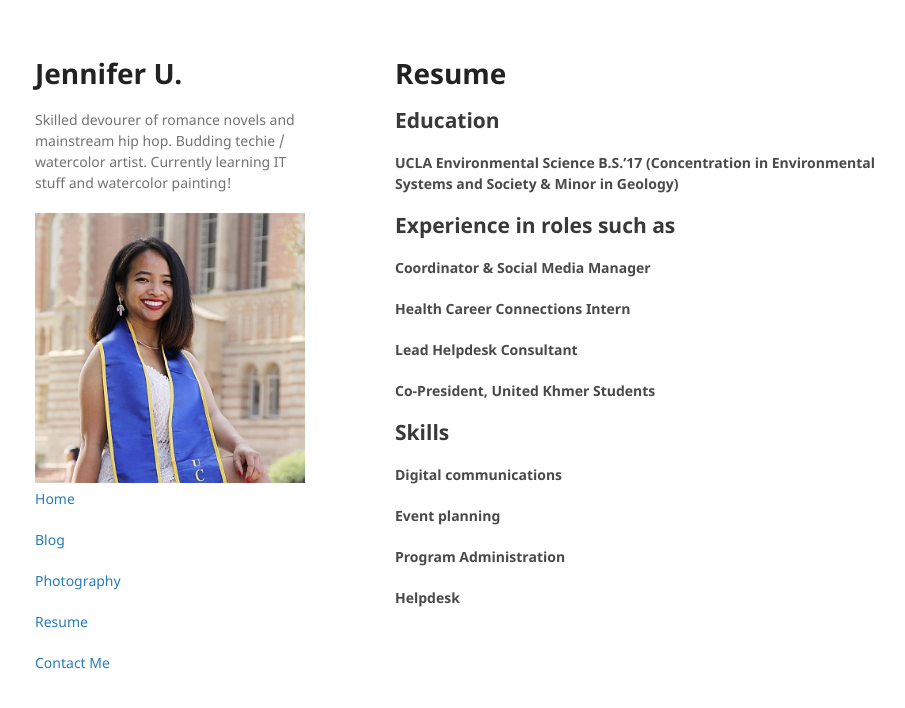
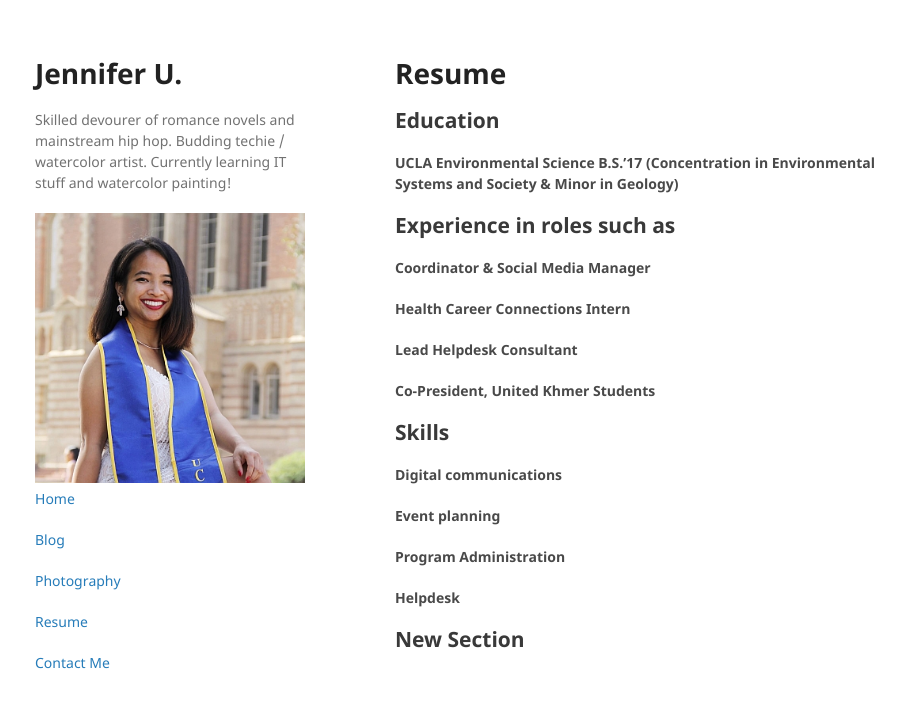
Before and after one commit to umjennifer/umjennifer.github.io, a Jekyll site: the page built from resume.md, in a window 1280 px wide. Shown: the top 708 px of the page, without its empty margins (175-1080 px from the left). Built offline with Jekyll 4.4.1, drawn with Linux system fonts in a browser that asks for light colours; our own code applies the rules of GitHub Pages for plain Markdown files.

Commit message:
adding new section to resume

```diff
--- a/resume.md
+++ b/resume.md
@@ -14,3 +14,4 @@ layout: default
 #### Event planning
 #### Program Administration
 #### Helpdesk
+## New Section
```
